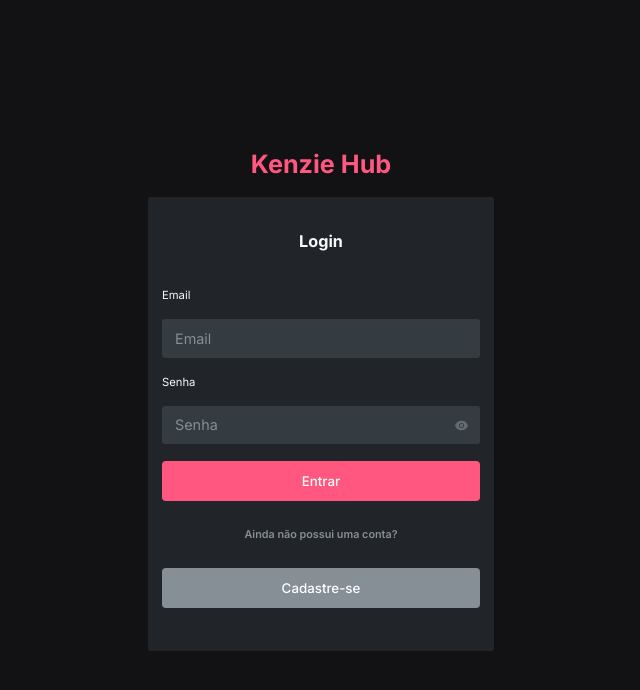
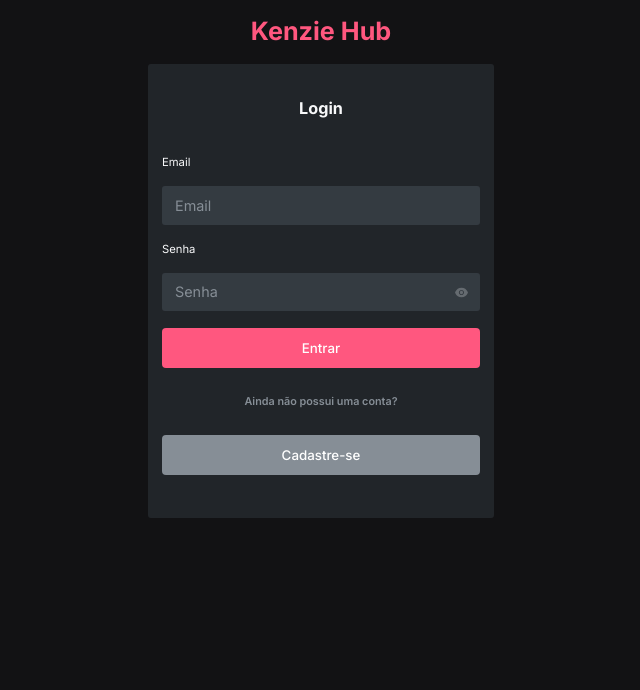
Before and after one commit to werikscs/hub-portfolios, a React (Create React App) app: page / in a window 1280 px wide. Shown: the top 690 px of the page, without its empty margins (319-959 px from the left). Built offline with nearby package versions, Linux system fonts and the light colour scheme.

Commit message:
feat(global.js): add toastify styles

```diff
--- a/src/styles/global.js
+++ b/src/styles/global.js
@@ -34,7 +34,6 @@ const GlobalStyles = createGlobalStyle`
     position: relative;
 
     width: 100%;
-    min-height: 100vh;
 
     display: flex;
     justify-content: center;
@@ -75,6 +74,51 @@ const GlobalStyles = createGlobalStyle`
     text-decoration: none;
   }
 
+  .Toastify__toast-container {
+    font-family: 'Inter';
+    font-size: 0.875rem;
+    font-weight: 700;
+
+    color: var(--color-gray-0);
+  }
+
+  .Toastify__toast-body{
+    width: 100%;
+  }
+
+  .Toastify__toast{
+    background-color: var(--color-gray-2);
+  }
+
+  .Toastify__toast-icon{
+    width: 28px;
+  }
+
+  .Toastify__toast--error .Toastify__toast-icon svg{
+    fill: var(--color-error);
+  }
+
+  .Toastify__toast--success .Toastify__toast-icon svg{
+    fill: var(--color-sucess);
+  }
+
+  .Toastify__progress-bar--error{
+    background-color: var(--color-error);
+  }
+
+  .Toastify__progress-bar--success{
+    background-color: var(--color-sucess);
+  }
+
+
+  .Toastify__close-button svg{
+    filter: invert(57%) sepia(16%) saturate(189%) hue-rotate(169deg) brightness(94%) contrast(87%);
+  }
+
+  .Toastify__close-button{
+    width: fit-content;
+  }
+
 `;
 
 export default GlobalStyles;
```
